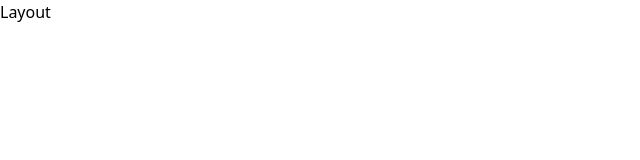
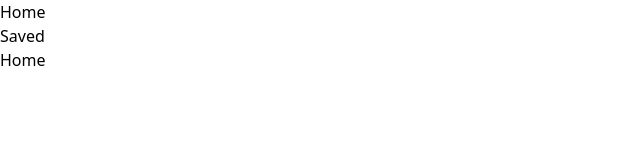
Before and after one commit to Buenno01/ibge-news, a React (Vite) app: page / in a window 1280 px wide. Shown: the top 160 px of the page, without its empty margins (0-640 px from the left). Built offline with nearby package versions, Linux system fonts and the light colour scheme.

Commit message:
feat: initialized composition of LayoutHeader component

```diff
--- /dev/null
+++ b/src/Layout/LayoutHeader.tsx
@@ -0,0 +1,14 @@
+import Header from '../components/Header';
+
+function LayoutHeader() {
+  return (
+    <Header.Root>
+      <Header.MenuContainer>
+        <Header.MenuItem Icon={ () => 'Home' } />
+        <Header.MenuItem Icon={ () => 'Saved' } />
+      </Header.MenuContainer>
+    </Header.Root>
+  );
+}
+
+export default LayoutHeader;
--- a/src/Layout/index.tsx
+++ b/src/Layout/index.tsx
@@ -1,6 +1,12 @@
+import { Outlet } from 'react-router-dom';
+import LayoutHeader from './LayoutHeader';
+
 function Layout() {
   return (
-    <div>Layout</div>
+    <div>
+      <LayoutHeader />
+      <Outlet />
+    </div>
   );
 }
 
```
